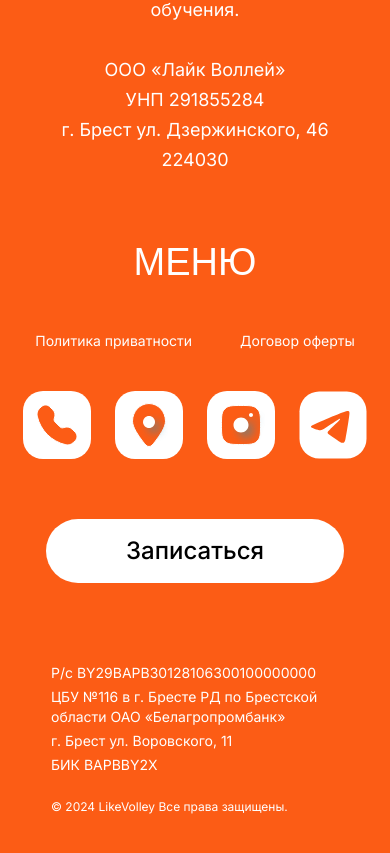
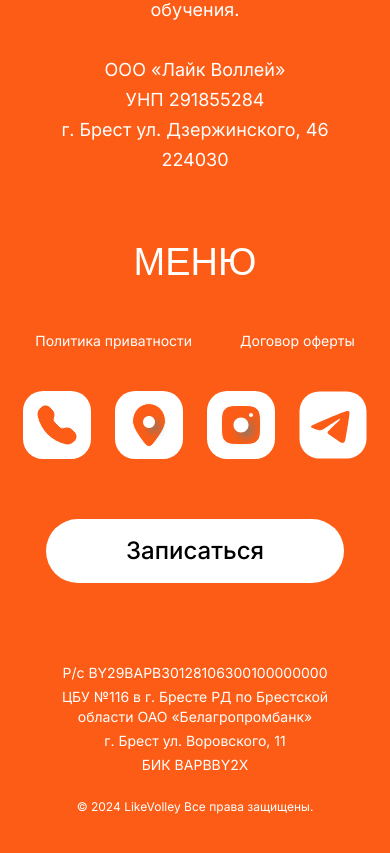
Before and after one commit to evgeniyworkbel/like-volley, a Next.js app: page / in a window 390 px wide. Shown: the part 7086-7939 px from the top of the page. Built offline with nearby package versions, Linux system fonts and the light colour scheme; a web font is replaced by a local one.

Commit message:
refactor(widgets): change footer md styles

```diff
--- a/src/widgets/footer/ui/footer.tsx
+++ b/src/widgets/footer/ui/footer.tsx
@@ -16,7 +16,7 @@ export function Footer() {
   };
 
   return (
-    <footer className="grid justify-items-center gap-15 rounded-t-[20px] bg-accent-orange py-[50px] text-white md:grid-cols-1 xl:grid-cols-[auto_1fr] xl:grid-rows-1 xl:p-20">
+    <footer className="grid justify-items-center gap-15 rounded-t-[20px] bg-accent-orange py-[50px] text-white xl:grid-cols-[auto_1fr] xl:grid-rows-1 xl:p-20">
       <div className="flex flex-col items-center gap-8 xl:items-start">
         <Link href={navLinks.home.href}>
           <Image
@@ -64,7 +64,7 @@ export function Footer() {
           >
             Записаться
           </Button>
-          <ul className="flex max-w-72 flex-col gap-1 text-sm md:text-center xl:text-start">
+          <ul className="flex max-w-72 flex-col gap-1 text-center text-sm xl:text-start">
             <li>Р/с BY29BAPB30128106300100000000</li>
             <li>
               ЦБУ №116 в г. Бресте РД по Брестской области ОАО «Белагропромбанк»
```
